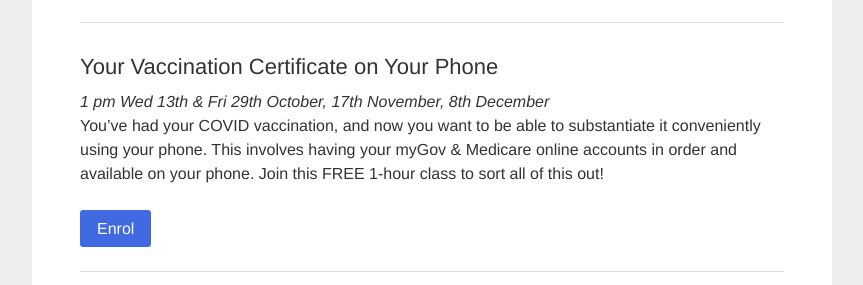
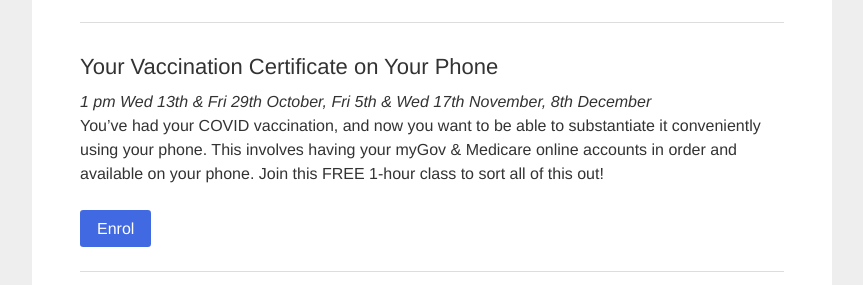
Before and after one commit to auxellbs/splconline.github.io, a Jekyll site: the page built from index.md, in a window 1280 px wide and 900 px high, scrolled down 1668 px. Shown: the part 167-452 px from the top of the window, without its empty margins (208-1071 px from the left). Built offline with Jekyll 4.4.1, drawn with Linux system fonts in a browser that asks for light colours.

Commit message:
Update index.md

```diff
--- a/index.md
+++ b/index.md
@@ -48,7 +48,7 @@ Thanks to the advances of technology, there are now smartphone apps that help yo
 ---
 
 ### Your Vaccination Certificate on Your Phone
-*1 pm Wed 13th & Fri 29th October, 17th November, 8th December*
+*1 pm Wed 13th & Fri 29th October, Fri 5th & Wed 17th November, 8th December*
 You've had your COVID vaccination, and now you want to be able to substantiate it conveniently using your phone. This involves having your myGov & Medicare online accounts in order and available on your phone. Join this FREE 1-hour class to sort all of this out!
 
 [Enrol](https://docs.google.com/forms/d/e/1FAIpQLSf1BWKNcViD4-tdzi4b4cIvrHCW6SW9B87VjcjOoB5lfhzkew/viewform?usp=sf_link){:target="_blank"}{:.btn}
```
